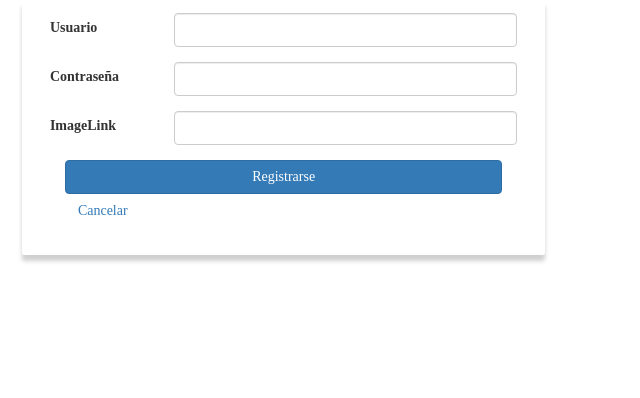
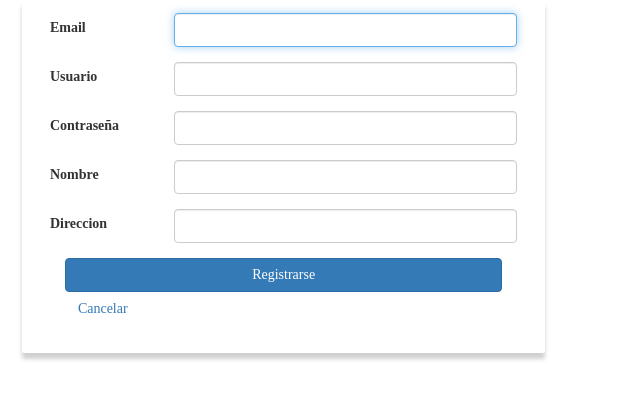
Before and after one commit to UnderABloodySky/UI-MorfApp, a React (Create React App) app in the folder web/: page /register in a window 1280 px wide. Shown: the top 398 px of the page, without its empty margins (0-640 px from the left). Built offline with nearby package versions, Linux system fonts and the light colour scheme; a web font is replaced by a local one.

Commit message:
register poco decente

```diff
--- a/web/src/components/homeComponents/Body.jsx
+++ b/web/src/components/homeComponents/Body.jsx
@@ -32,7 +32,7 @@ render() {
         {/*banner-bottom*/}
         <div className="banner-bottom">
           <div className="container">
-            <div className="banner-text">
+            <div className="banner-text" >
               <h3>Comida a un click!</h3>
               <p>Promociones diarias &amp; mas</p>
               <a href="#" className="btn btn-1 btn-1b" onClick={() => this.register()}>Registrate</a>
--- a/web/src/components/homeComponents/SignUp.jsx
+++ b/web/src/components/homeComponents/SignUp.jsx
@@ -7,17 +7,23 @@ import { signUp } from '../../api/api';
 export default class SignUp extends React.Component {
   constructor(props) {
     super(props);
-    this.myRef=null
     this.state = {
+      email: '',
       username: '',
       password: '',
-      imageLink: '',
+      name: '',
+      adress: '',
       error: '',
     };
+    this.changeEmail = this.changeEmail.bind(this);
     this.changeUsername = this.changeUsername.bind(this);
     this.changePassword = this.changePassword.bind(this);
-    this.changeImageLink = this.changeImageLink.bind(this);
+    this.changeName = this.changeName.bind(this);
+    this.changeAdress = this.changeAdress.bind(this);
     this.executeSignUp = this.executeSignUp.bind(this);
+  }
+  changeEmail(event) {
+    this.setState({ name: event.target.value });
   }
 
   changeUsername(event) {
@@ -28,20 +34,25 @@ export default class SignUp extends React.Component {
     this.setState({ password: event.target.value });
   }
 
-  changeImageLink(event) {
-    this.setState({ imageLink: event.target.value });
+  changeName(event) {
+    this.setState({ name: event.target.value });
+  }
+
+  changeAdress(event) {
+    this.setState({ name: event.target.value });
   }
 
   executeSignUp() {
     const body = {
+      email: this.state.email,
       username: this.state.username,
       password: this.state.password,
-      imageLink: this.state.imageLink,
+      name: this.state.name,
+      adress: this.state.adress
     };
     signUp(body)
       .then(userId => this.props.history.push('/home', { userId }))
       .catch(() => this.setState({ error: 'Usuario ya utilizado' }));
-      this.scrollToMyRef();
   }
 
   renderInput(label, value, inputType, onChange) {
@@ -54,26 +65,31 @@ export default class SignUp extends React.Component {
       </div>
     );
   }
-  scrollToMyRef = () => {   //run this method to execute scrolling.
-    window.scrollTo({
-        top:this.myRef.offsetTop,
-        behavior: "smooth"   //Optional, adds animation
-    })
-}
+
+  componentDidMount(){
+    this.nameInput.focus();
+  }
 
   render() {
     return (
-      <div className="container">
+      <div className="container" ref = { (ref) => this.myRef=ref }>
         <div className="row centerRow">
           <div className="col-3" />
           <div className="col-6 card newCard">
             <div className="card-body">
-            <div ref={ (ref) => this.myRef=ref }></div>
-              {this.renderInput('Usuario', this.state.username, 'text', this.changeUsername)}
+            <div className="form-group row">
+              <label className="col-sm-3 col-form-label">{"Email"}</label>
+              <div className="col-sm-9">
+                <input type='text' className="form-control" value={this.state.email} onChange={this.changeEmail} ref={(input) => { this.nameInput = input}}/>
+              </div>
+            </div>
+              {this.renderInput('Usuario', this.state.username, 'username', this.changeUsername)}
               {this.renderInput('Contraseña', this.state.password, 'password', this.changePassword)}
-              {this.renderInput('ImageLink', this.state.imageLink, 'text', this.changeImageLink)}
+              {this.renderInput('Nombre', this.state.name, 'text', this.changeName)}
+              {this.renderInput('Direccion', this.state.adress, 'text', this.changeAdress)}
+
               <div className="col-12">
-                <button type="button" className="btn btn-primary btn-block" onClick={this.executeSignUp}>Registrarse</button>
+                <button type="button" className="btn btn-primary btn-block" onClick={(event) => {this.executeSignUp();}}>Registrarse</button>
               </div>
               <div className="col-12">
                 <Link to="/" className="btn btn-link">Cancelar</Link>
```
